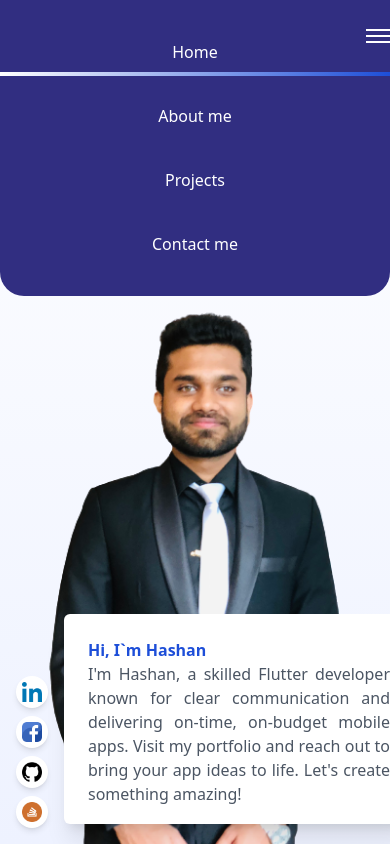
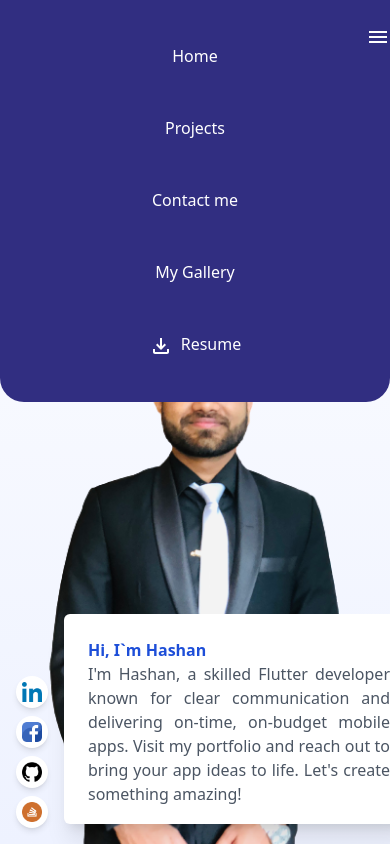
Before and after one commit to hashanranasinghe/portfolio, a React (Vite) app: page / in a window 390 px wide. Both pictures are taken after a click on the element 378 px from the left and 36 px from the top of the page. Shown: the top 844 px of the page. Built offline with nearby package versions, Linux system fonts and the light colour scheme.

Commit message:
hamburger

```diff
--- a/src/components/heroSection/HamburgerMenu.jsx
+++ b/src/components/heroSection/HamburgerMenu.jsx
@@ -1,57 +1,108 @@
 import { useState } from "react";
+import FileDownloadOutlinedIcon from "@mui/icons-material/FileDownloadOutlined";
+import MenuIcon from "@mui/icons-material/Menu";
+import { motion } from "framer-motion";
+const toggleVariant = {
+  hidden: {
+    y: "-100%",
+  },
+  show: {
+    y: "0%",
+    transition: {
+      duration: 1,
+      type: "spring",
+      bounce: "0.2",
+      ease: "easeOut",
+    },
+  },
 
-const HamburgerMenu = () => {
+};
+const HamburgerMenu = ({ selectedItem, handleItemClick }) => {
   const [menuVisible, setMenuVisible] = useState(false);
 
   const handleHamburgerClick = () => {
-    setMenuVisible(!menuVisible);
-    console.log(menuVisible);
+    console.log("h9ioonwefwe");
+    setMenuVisible((prev) => !prev);
+  };
+
+  const handleMenuItemClick = (itemName) => {
+    // Close the menu when an item is clicked
+    setMenuVisible((prev) => !prev);
+
+    // Handle the item click
+    handleItemClick(itemName);
+  };
+
+  const navigationItems = [
+    { id: "home", label: "Home" },
+    { id: "project", label: "Projects" },
+    { id: "contact", label: "Contact me" },
+    { id: "gallery", label: "My Gallery" },
+    { id: "resume", label: "Resume" },
+  ];
+
+  const downloadPDF = () => {
+    // Close the menu when the "Resume" item is clicked
+    setMenuVisible((prev) => !prev);
+
+    const link = document.createElement("a");
+    link.href =
+      "https://drive.google.com/drive/u/0/folders/1_XnMiRCJ1DnnyoA-bgKEWBD11aWzr3zx";
+    link.target = "_blank";
+    link.download = "cv.pdf";
+    document.body.appendChild(link);
+    link.click();
+    document.body.removeChild(link);
   };
 
   return (
     <>
       <div
-        className={`space-y-1 md:hidden cursor-pointer z-20`}
-        onClick={handleHamburgerClick}
+        className={`space-y-1 md:hidden cursor-pointer z-40 `}
+        onClick={() => handleHamburgerClick()}
       >
-        <div
-          id="hamburger"
-          className={`w-6 h-0.5 bg-black ${
-            menuVisible ? "bg-white" : "bg-black"
-          }`}
-        ></div>
-        <div
-          id="hamburger"
-          className={`w-6 h-0.5 bg-black ${
-            menuVisible ? "bg-white" : "bg-black"
-          }`}
-        ></div>
-        <div
-          id="hamburger"
-          className={`w-6 h-0.5 bg-black ${
-            menuVisible ? "bg-white" : "bg-black"
-          }`}
-        ></div>
+        {menuVisible ? <MenuIcon style={{ color: "white" }} /> : <MenuIcon />}
       </div>
-      <ul
-        id="menu"
-        className={`bg-indigo-900 md:hidden absolute left-0 top-0 w-full p-10 rounded-b-3xl text-white space-y-10 text-center ${
-          menuVisible ? "" : "hidden"
-        }`}
-      >
-        <li>
-          <a href="#">Home</a>
-        </li>
-        <li>
-          <a href="#">About me</a>
-        </li>
-        <li>
-          <a href="#">Projects</a>
-        </li>
-        <li>
-          <a href="#">Contact me</a>
-        </li>
-      </ul>
+
+      {menuVisible && (
+        <motion.ul
+          variants={toggleVariant}
+          initial={"hidden"}
+          animate={"show"}
+          id="menu"
+          className={`bg-indigo-900 md:hidden absolute left-0 top-0 w-full p-10 rounded-b-3xl text-white space-y-10 text-center z-30`}
+        >
+          {navigationItems.map((item) => (
+            <li
+              key={item.id}
+              className={
+                selectedItem === item.id
+                  ? "border-solid border-2 border-blue-700 py-1 px-3 rounded-md text-blue-700"
+                  : "py-1 px-3"
+              }
+            >
+              <a
+                href={`#${item.id}`}
+                onClick={
+                  () =>
+                    item.id === "resume"
+                      ? downloadPDF()
+                      : handleMenuItemClick(item.id) // Call handleMenuItemClick
+                }
+              >
+                {item.id === "resume" ? (
+                  <>
+                    <FileDownloadOutlinedIcon style={{ marginRight: "8px" }} />
+                    {item.label}
+                  </>
+                ) : (
+                  item.label
+                )}
+              </a>
+            </li>
+          ))}
+        </motion.ul>
+      )}
     </>
   );
 };
--- a/src/components/heroSection/Header.jsx
+++ b/src/components/heroSection/Header.jsx
@@ -81,7 +81,7 @@ function Header() {
           <HamburgerMenu />
         </div>
         <motion.div
-          className="progress-bar bg-gradient-to-r from-white to-blue-700 ... h-1 left-0 right-0 fixed"
+          className="progress-bar bg-gradient-to-r from-white to-blue-700 ... h-1 left-0 right-0 fixed z-20"
           style={{ scaleX }}
         />
       </nav>
```
